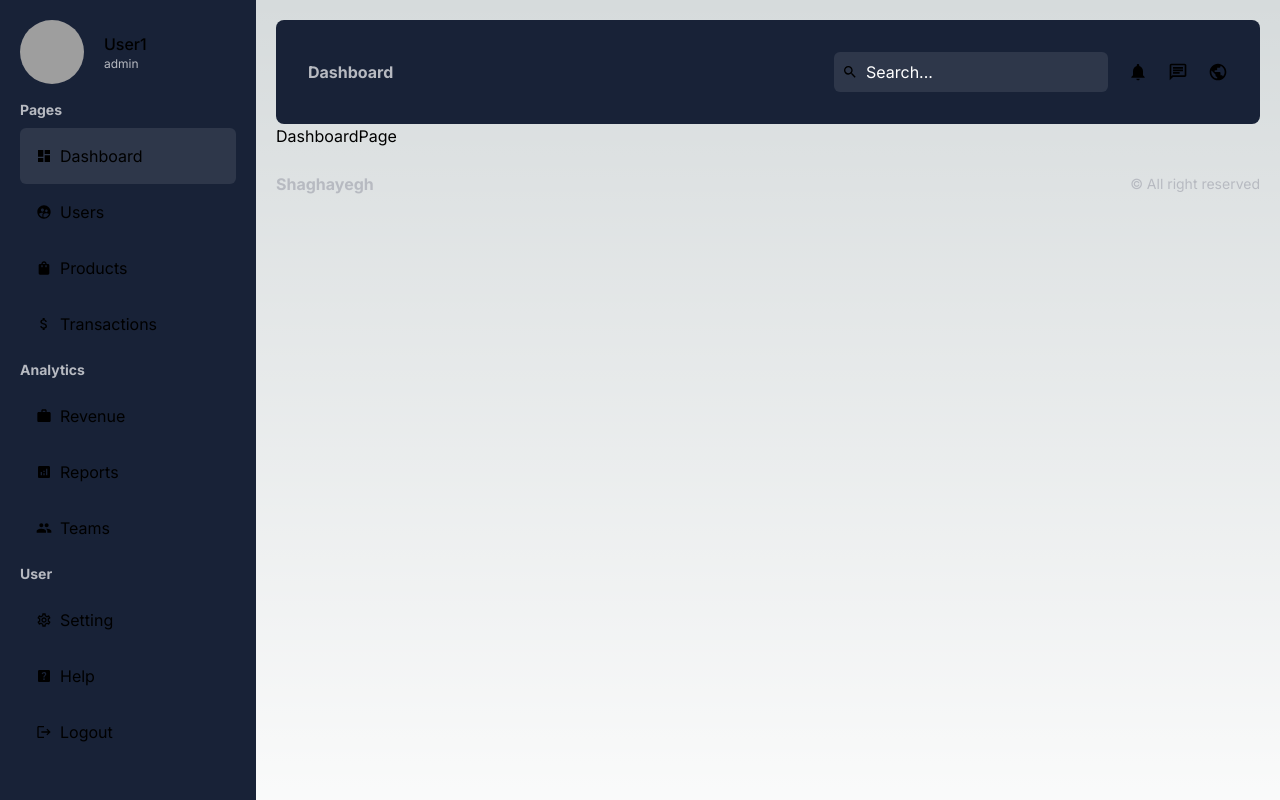
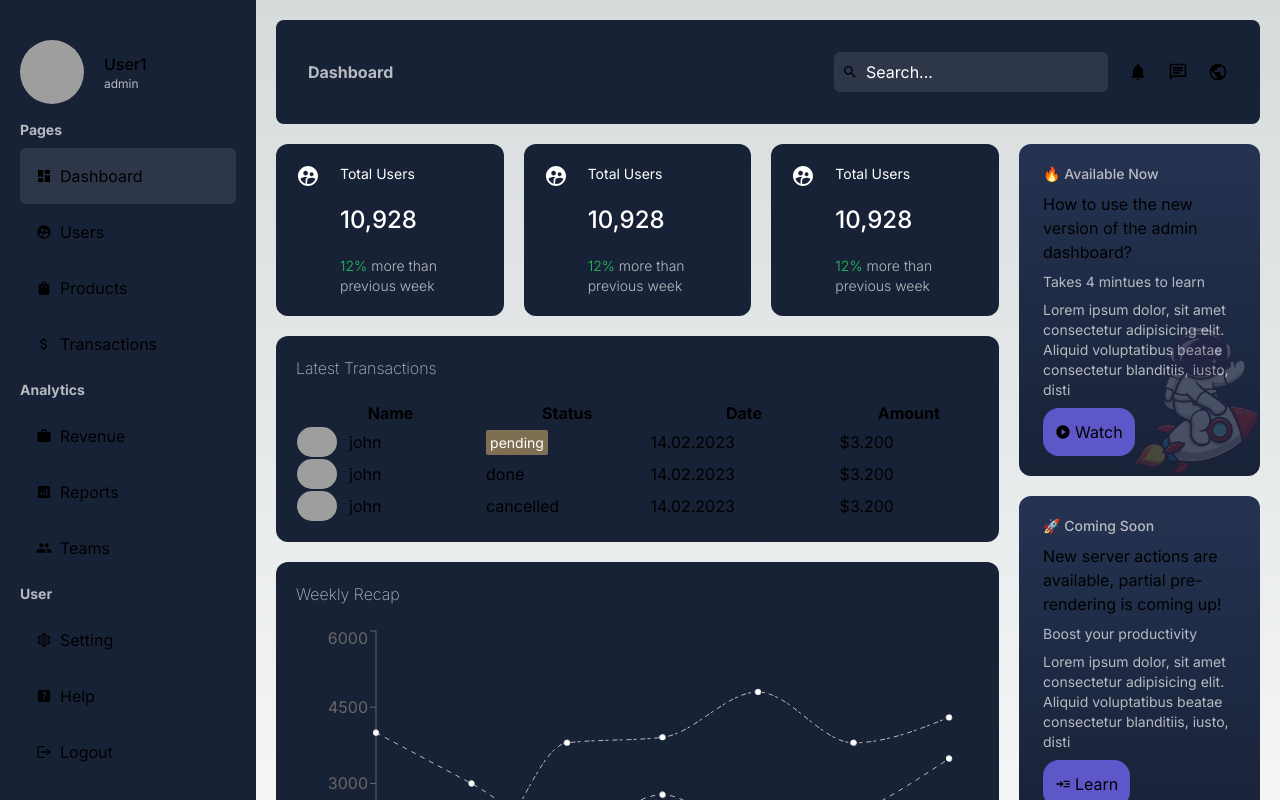
Before and after one commit to Shaghayegh-93/AdminDashboard, a Next.js app: page /dashboard in a window 1280 px wide. Shown: the top 800 px of the page. Built offline with nearby package versions, Linux system fonts and the light colour scheme; grey boxes are pictures that could not be loaded.

Commit message:
create dashboard page

```diff
--- a/src/app/dashboard/page.jsx
+++ b/src/app/dashboard/page.jsx
@@ -1,5 +1,25 @@
+import Card from "@/ui/dashboard/card/Card";
+import Chart from "@/ui/dashboard/chart/Chart";
+import RightBar from "@/ui/dashboard/rightbar/RightBar";
+import Transactions from "@/ui/dashboard/transactions/Transactions";
+
 const DashboardPage = () => {
-  return <div>DashboardPage</div>;
+  return (
+    <div className=" flex gap-5 mt-5">
+      <div className=" basis-3/4 flex flex-col gap-5">
+        <div className="flex gap-5 justify-between">
+          <Card />
+          <Card />
+          <Card />
+        </div>
+        <Transactions />
+        <Chart />
+      </div>
+      <div className=" basis-1/4">
+        <RightBar />
+      </div>
+    </div>
+  );
 };
 
 export default DashboardPage;
```
